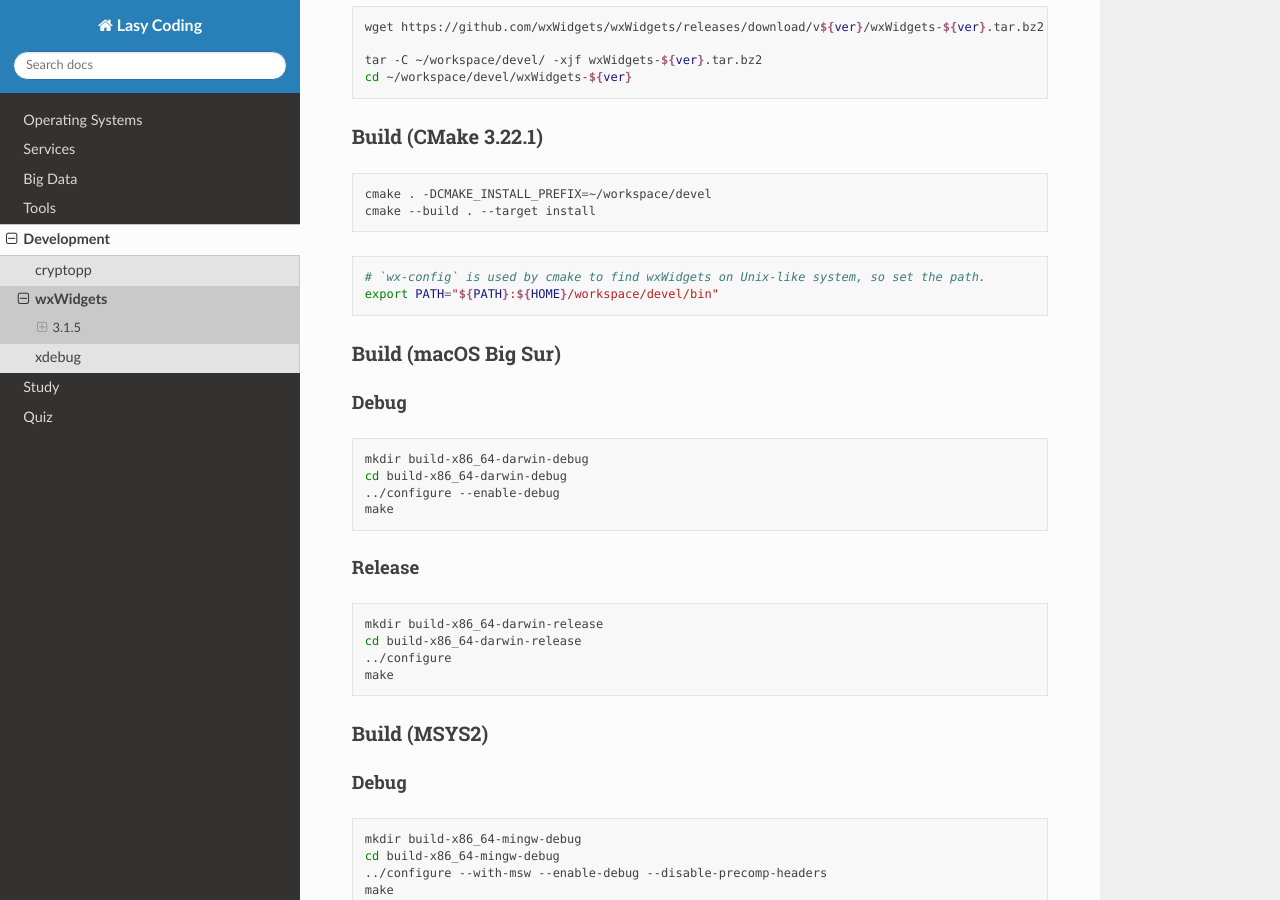
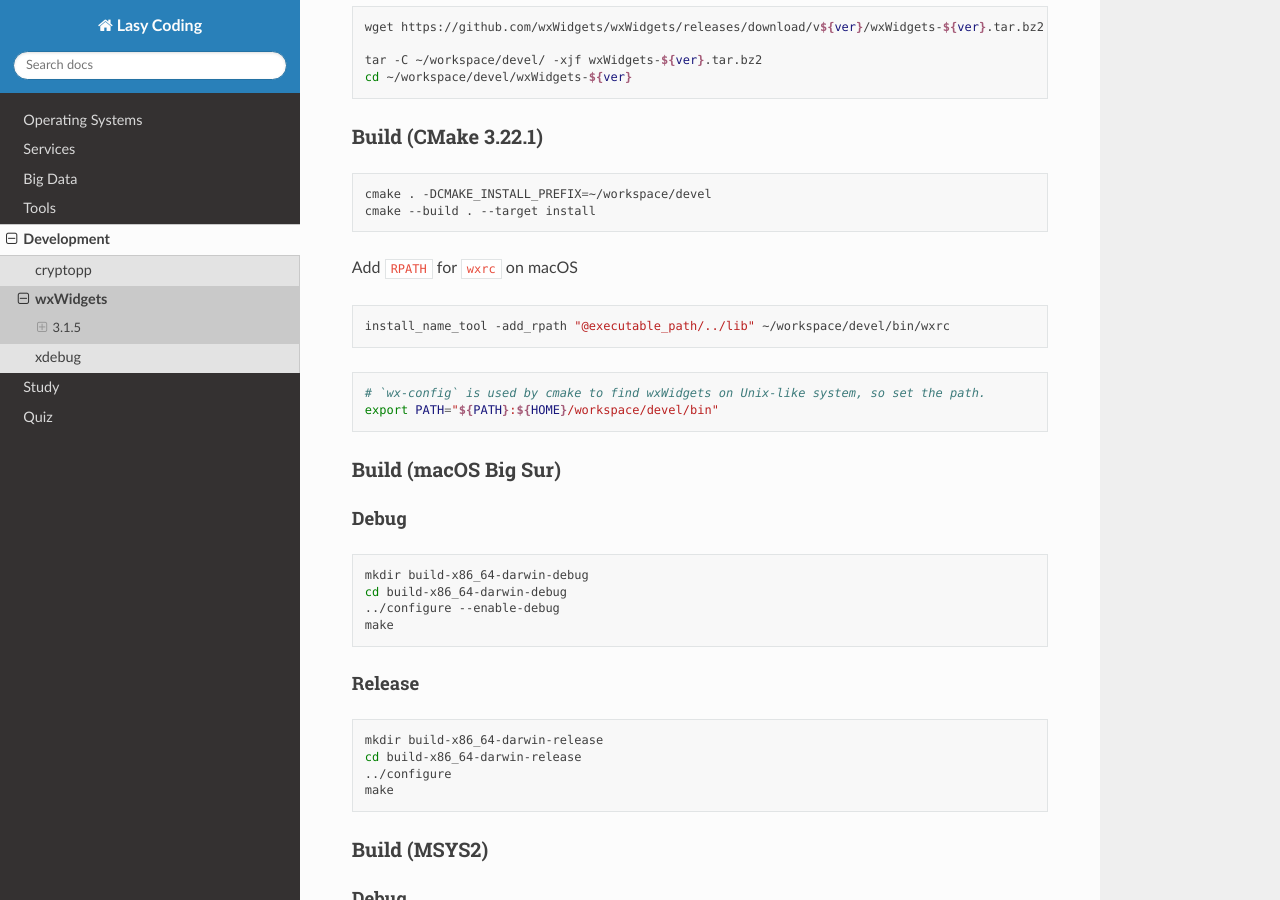
Before and after one commit to lasyard/coding, a Sphinx documentation site: the page built from docs/devel/wxWidgets.md, in a window 1280 px wide and 900 px high, scrolled down 327 px. Built offline with Sphinx 7.4.7 and the Read the Docs theme 2.0.0, drawn with Linux system fonts in a browser that asks for light colours.

Commit message:
Updated docs/devel/wxWidgets.

````diff
--- a/docs/devel/wxWidgets.md
+++ b/docs/devel/wxWidgets.md
@@ -20,6 +20,12 @@
 ```sh
 cmake . -DCMAKE_INSTALL_PREFIX=~/workspace/devel
 cmake --build . --target install
+```
+
+Add `RPATH` for `wxrc` on macOS
+
+```sh
+install_name_tool -add_rpath "@executable_path/../lib" ~/workspace/devel/bin/wxrc
 ```
 
 ```sh
````
